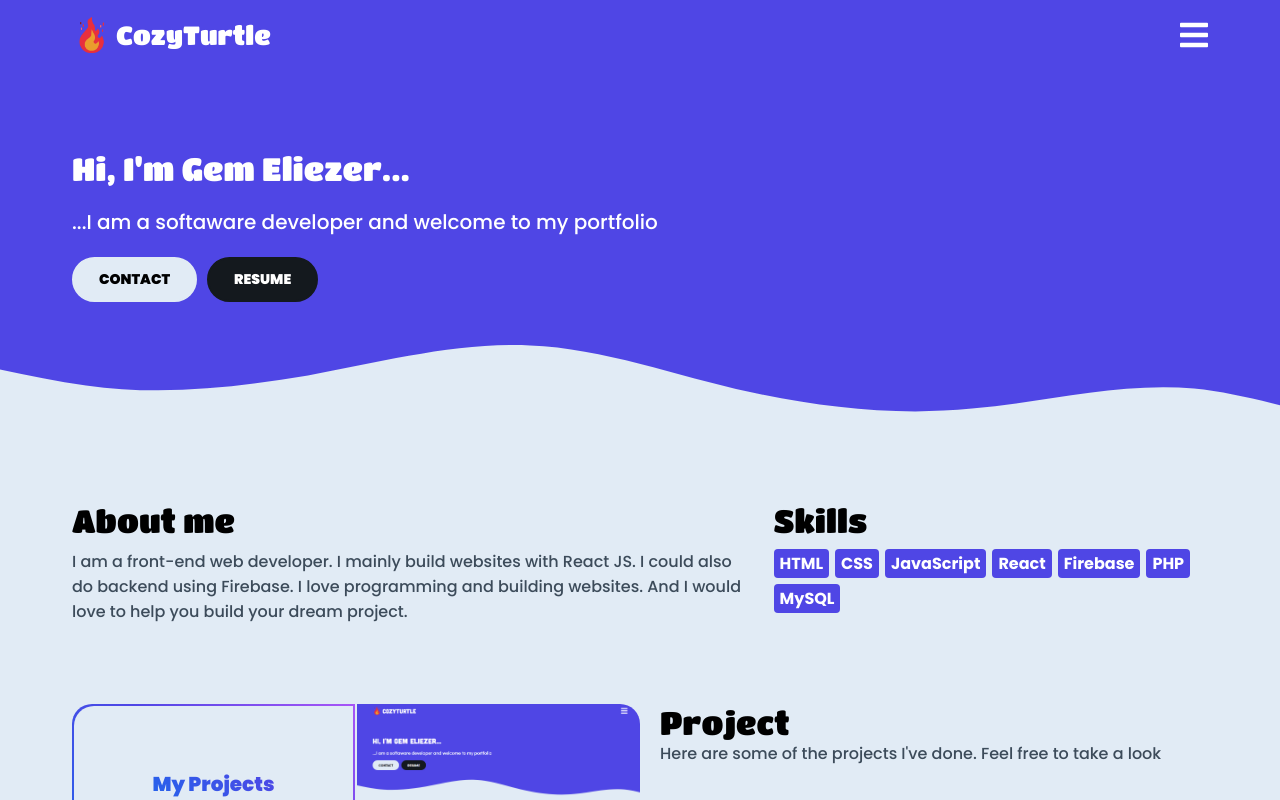
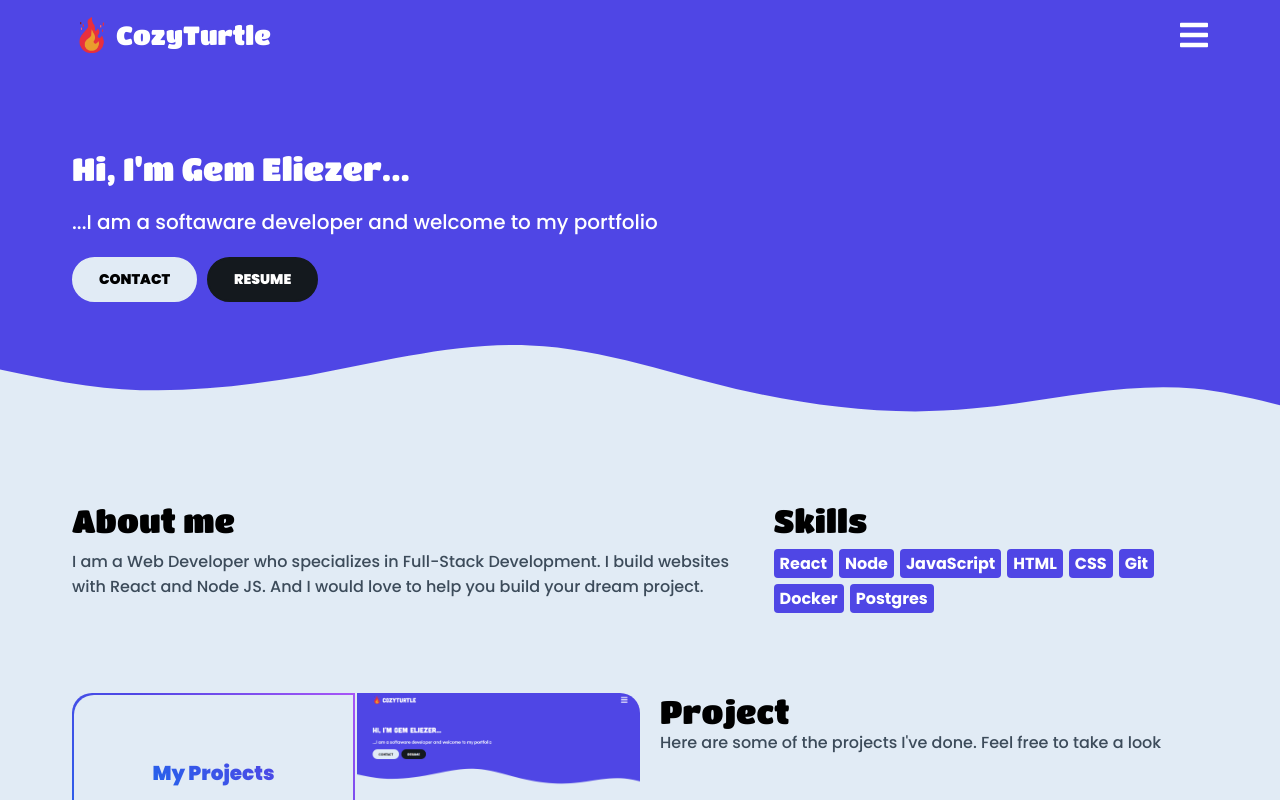
Before and after one commit to gemeliezer12/cozyturtle, a React (Create React App) app: page / in a window 1280 px wide. Shown: the top 800 px of the page. Built offline with nearby package versions, Linux system fonts and the light colour scheme.

Commit message:
testing update

```diff
--- a/src/Components/Landing/About.js
+++ b/src/Components/Landing/About.js
@@ -1,17 +1,22 @@
 const About = () => {
   return (
-        <div className="padding-x-32 twnB7Cz2Lp" style={{
+    <div
+      className="padding-x-32 twnB7Cz2Lp"
+      style={{
         display: "grid",
         gridTemplateColumns: "1fr 40%",
-            gap: "20px"
-        }}>
+        gap: "20px",
+      }}
+    >
       <div className="column gap-10">
         <div>
           <p className="ff-titan-one fs-32">About me</p>
         </div>
         <div>
           <p>
-                        I am a front-end web developer. I mainly build websites with React JS. I could also do backend using Firebase. I love programming and building websites. And I would love to help you build your dream project.
+            I am a Web Developer who specializes in Full-Stack Development. I
+            build websites with React and Node JS. And I would love to help you
+            build your dream project.
           </p>
         </div>
       </div>
@@ -19,48 +24,80 @@ const About = () => {
         <div>
           <p className="ff-titan-one fs-32">Skills</p>
         </div>
-                <div className="row gap-6" style={{
-                    flexWrap: "wrap"
-                }}>
-                    <div className="kvcdz3lpy3" style={{
-                        backgroundColor: "var(--indigo)"
-                    }}>
+        <div
+          className="row gap-6"
+          style={{
+            flexWrap: "wrap",
+          }}
+        >
+          <div
+            className="kvcdz3lpy3"
+            style={{
+              backgroundColor: "var(--indigo)",
+            }}
+          >
+            <p>React</p>
+          </div>
+          <div
+            className="kvcdz3lpy3"
+            style={{
+              backgroundColor: "var(--indigo)",
+            }}
+          >
+            <p>Node</p>
+          </div>
+          <div
+            className="kvcdz3lpy3"
+            style={{
+              backgroundColor: "var(--indigo)",
+            }}
+          >
+            <p>JavaScript</p>
+          </div>
+          <div
+            className="kvcdz3lpy3"
+            style={{
+              backgroundColor: "var(--indigo)",
+            }}
+          >
             <p>HTML</p>
           </div>
-                    <div className="kvcdz3lpy3" style={{
-                        backgroundColor: "var(--indigo)"
-                    }}>
+          <div
+            className="kvcdz3lpy3"
+            style={{
+              backgroundColor: "var(--indigo)",
+            }}
+          >
             <p>CSS</p>
           </div>
-                    <div className="kvcdz3lpy3" style={{
-                        backgroundColor: "var(--indigo)"
-                    }}>
-                        <p>JavaScript</p>
+          <div
+            className="kvcdz3lpy3"
+            style={{
+              backgroundColor: "var(--indigo)",
+            }}
+          >
+            <p>Git</p>
           </div>
-                    <div className="kvcdz3lpy3" style={{
-                        backgroundColor: "var(--indigo)"
-                    }}>
-                        <p>React</p>
+          <div
+            className="kvcdz3lpy3"
+            style={{
+              backgroundColor: "var(--indigo)",
+            }}
+          >
+            <p>Docker</p>
           </div>
-                    <div className="kvcdz3lpy3" style={{
-                        backgroundColor: "var(--indigo)"
-                    }}>
-                        <p>Firebase</p>
-                    </div>
-                    <div className="kvcdz3lpy3" style={{
-                        backgroundColor: "var(--indigo)"
-                    }}>
-                        <p>PHP</p>
-                    </div>
-                    <div className="kvcdz3lpy3" style={{
-                        backgroundColor: "var(--indigo)"
-                    }}>
-                        <p>MySQL</p>
+          <div
+            className="kvcdz3lpy3"
+            style={{
+              backgroundColor: "var(--indigo)",
+            }}
+          >
+            <p>Postgres</p>
           </div>
         </div>
       </div>
     </div>
-    )
-}
+  );
+};
 
-export default About
+export default About;
```
Also changed, not shown: 1 other file (tests, documents, lock files or other folders). Lines whose indentation alone changed are shown as unchanged.
